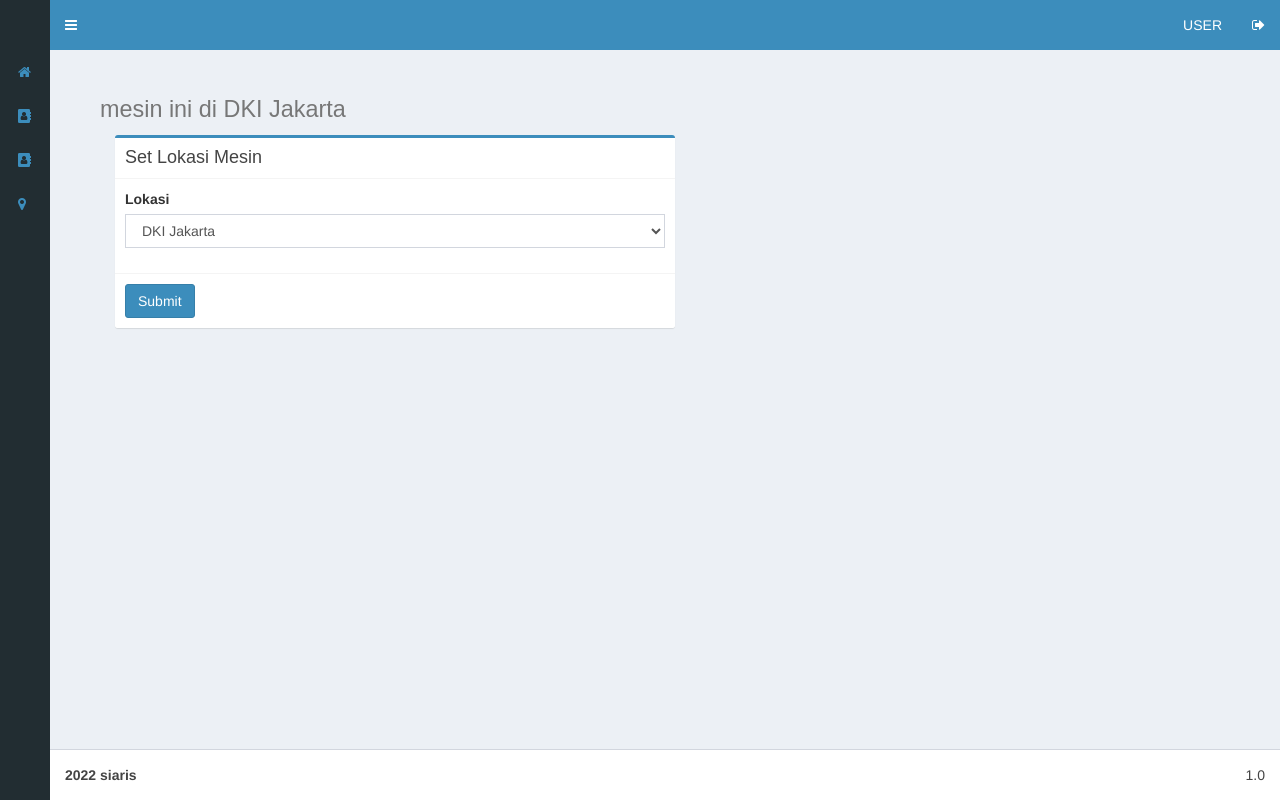
After one commit to siaris/rutePMI, a CodeIgniter app: page /si-rt/lokasi/set_my/ in a window 1280 px wide. The commit adds this page. Run offline with CodeIgniter, Linux system fonts and the light colour scheme; some libraries are stand-ins or nearby versions.

Commit message:
set lokasi mesin

```diff
--- /dev/null
+++ b/application/controllers/Lokasi.php
@@ -0,0 +1,27 @@
+<?php
+defined('BASEPATH') OR exit('No direct script access allowed');
+
+class Lokasi extends MY_Controller {
+    protected $pmi;
+    public function __construct(){
+        parent::__construct();
+        $this->load->library('template');
+	    $this->template->set_template("template_admin_panel");
+        $this->load->library('session');
+        $this->my_province = $this->session->userdata('location') !== null?$this->session->userdata('location'):$this->config->item('provinsiDefault');
+    }
+
+    public function set_my(){
+        $this->prep_bootstrap();
+        $D['all'] = $this->config->item('provinsi');
+        if($this->input->post()){
+            $s = $this->input->post();
+            $this->session->set_userdata("location", $s['loc']);
+            $this->my_province = $s['loc'];
+        }
+        $D['l'] = $this->my_province;
+        $this->template->write_view("content", 'location/set',$D);
+        $this->template->render();
+
+    }
+}
--- /dev/null
+++ b/application/views/location/set.php
@@ -0,0 +1,42 @@
+<div class="content-wrapper">
+<section class="content-header"><div class="row">
+    <h1><small><?= 'mesin ini di '.$all[$l]?></small></h1>
+    </div>
+    <div class="row">
+        <form action="" method="post">
+        <div class="col-md-6">
+          <!-- general form elements -->
+          <div class="box box-primary">
+            <div class="box-header with-border">
+              <h3 class="box-title">Set Lokasi Mesin</h3>
+            </div>
+            <!-- /.box-header -->
+            <!-- form start -->
+            <form role="form">
+              <div class="box-body">
+                <div class="form-group">
+                  <label for="exampleInputEmail1">Lokasi</label>
+                  <select name="loc" class="form-control" >
+                    <?foreach($all as $k=>$v){?>
+                        <option value="<?= $k?>"><?= $v?></option>
+                    <?}?>
+                  </select>
+                </div>
+              </div>
+              <!-- /.box-body -->
+
+              <div class="box-footer">
+                <button type="submit" class="btn btn-primary">Submit</button>
+              </div>
+            </form>
+          </div>
+          <!-- /.box -->
+
+
+
+        </div>
+
+        </form>
+    </div>
+</section>
+</div>
--- a/application/views/templates/template_admin_1.php
+++ b/application/views/templates/template_admin_1.php
@@ -79,6 +79,11 @@
             <i class="fa fa-address-book"></i> <span>PMI</span>
           </a>
         </li>
+		<li>
+          <a href="<?= BASEURL?>/lokasi/set_my/">
+            <i class="fa fa-map-marker"></i> <span>Set Lokasi</span>
+          </a>
+        </li>
 		</ul>
 		</aside>
 
```
